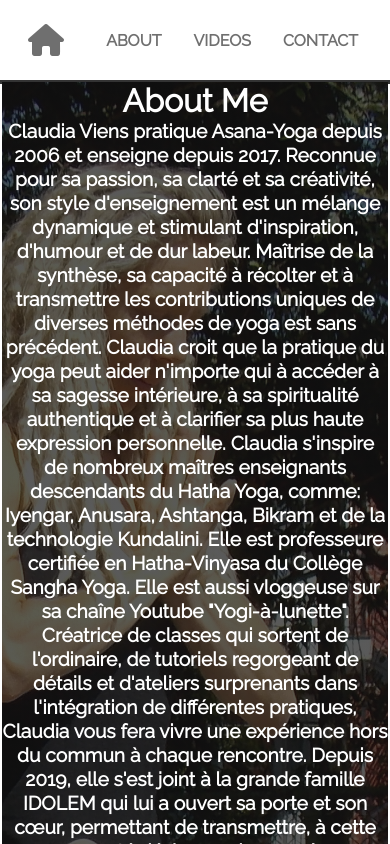
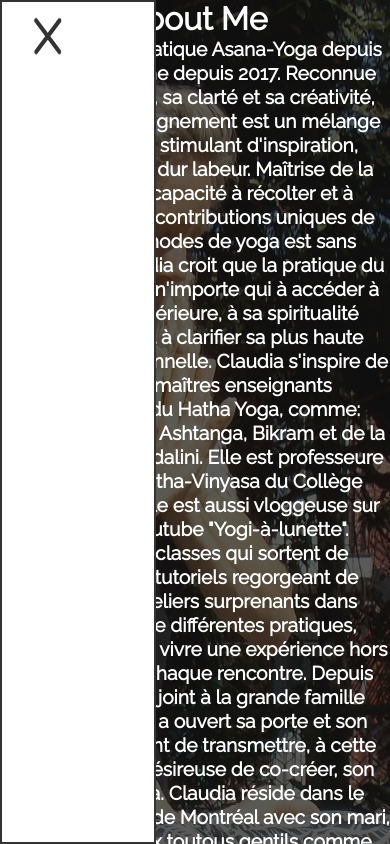
Before and after one commit to notayogilee/yogi-a-lunette-react, a React (Create React App) app: page /about in a window 390 px wide. Shown: the top 844 px of the page. Built offline with nearby package versions, Linux system fonts and the light colour scheme; a web font is replaced by a local one.

Commit message:
start sidebar

```diff
--- a/src/App.js
+++ b/src/App.js
@@ -14,6 +14,7 @@ const App = () =>
 
   <Router>
     <Navbar />
+    <Sidebar />
     <Switch>
       <Route exact path="/" component={Main} />
       <Route exact path="/about" component={About} />
--- a/src/components/Navbar.scss
+++ b/src/components/Navbar.scss
@@ -52,8 +52,8 @@
   }
 }
 
-// @media (max-width: 1024px) {
-//   #navbar {
-//     display: none;
-//   }
-// }
+@media (max-width: 1024px) {
+  #navbar {
+    display: none;
+  }
+}
--- a/src/components/Sidebar.js
+++ b/src/components/Sidebar.js
@@ -1,28 +1,47 @@
-import React, { useState } from 'react';
+import React, { Fragment, useState } from 'react';
 import { Link } from 'react-router-dom';
 import './Sidebar.scss';
 
 const Sidebar = () => {
 
   const [open, setOpen] = useState(false);
+  // const [hidden, setHidden] = useState(true);
 
   return (
-    <nav id="sidebar">
+
+    <div id="sidebar">
       <div className="container">
-        <a href="#" className="hamburger">
+        {!open &&
+          <a onClick={() => setOpen(true)} href="#" className="hamburger">
+            <div className="bar-1"></div>
+            <div className="bar-2"></div>
+            <div className="bar-3"></div>
+          </a>
+        }
+        {open &&
+          <Fragment>
+            <a onClick={() => setOpen(false)} href="#" className="hamburger">
               <div className="bar-1"></div>
               <div className="bar-2"></div>
               <div className="bar-3"></div>
             </a>
             <div className="side-list">
               <ul>
-            <li><Link to="/about" className="text">About</Link></li>
-            <li><Link to="/videos" className="text">Videos</Link></li>
-            <li><Link to="/Contact" className="text">Contact</Link></li>
+                <li><Link to="/about" >About</Link></li>
+                <li><Link to="/videos" >Videos</Link></li>
+                <li><Link to="/Contact" >Contact</Link></li>
               </ul>
             </div>
+            <div className="social">
+              <a href="https://www.facebook.com/pages/category/Yoga-Studio/Yogi-a-Lunette-252704625430721/" target="_blank" rel="noopener noreferrer"><i className="fab fa-facebook-square fa-2x"></i></a>
+              <a href="https://www.youtube.com/channel/UC9u2sGj3VZpR0KAGCF_BvUw" target="_blank" rel="noopener noreferrer"><i className="fab fa-youtube-square fa-2x"></i></a>
+              <a href="https://www.instagram.com/yogialunette/" target="_blank" rel="noopener noreferrer"><i className="fab fa-instagram-square fa-2x"></i></a>
+              <a href="https://www.linkedin.com/in/claudia-viens-8233b1aa/" target="_blank" rel="noopener noreferrer"><i className="fab fa-linkedin fa-2x"></i></a>
             </div>
-    </nav>
+          </Fragment>
+        }
+      </div>
+    </div>
   )
 }
 
--- a/src/components/Sidebar.scss
+++ b/src/components/Sidebar.scss
@@ -1,24 +1,54 @@
+#sidebar {
+  position: absolute;
+  top: 0;
+  // left: -40%;
+  width: 40%;
+  height: 100vh;
+  padding: 1rem;
+  border: solid 2px #333;
+  background: #fff;
+  z-index: 1;
+}
+
 .container {
+  position: relative;
   display: flex;
   flex-direction: column;
-  height: 90vh;
+  height: 100vh;
   width: 50%;
-  border: solid 2px #333;
 
   .hamnburger {
     display: inline;
+    position: fixed;
+  }
+
+  .bar-1,
+  .bar-2,
+  .bar-3 {
+    width: 50px;
+    border-bottom: solid 5px #333;
+    border-radius: 15px;
+    margin-top: 0.5rem;
   }
 
   .bar-1 {
     width: 50px;
-    border-bottom: solid 6px #333;
+    border-bottom: solid 5px #333;
+    border-radius: 15px;
     margin-top: 0.5rem;
+    transform: rotateY(44deg) rotate(44deg) translate(20%, 20%);
+    transition: transform 2s;
   }
-  .bar-2,
+  .bar-2 {
+    display: none;
+  }
   .bar-3 {
     width: 50px;
     border-bottom: solid 5px #333;
+    border-radius: 15px;
     margin-top: 0.5rem;
+    transform: rotateY(-44deg) rotate(-44deg) translate(17%, 17%);
+    transition: transform 2s;
   }
 }
 
--- /dev/null
+++ b/src/components/Spinner.js
@@ -0,0 +1,13 @@
+import React, { Fragment } from 'react';
+import spinner from '../img/spinner.gif';
+
+export default () => {
+  return (
+    <Fragment>
+      <img
+        src={spinner}
+        style={{ width: '200px', margin: 'auto', display: 'block' }}
+        alt="Loading..." />
+    </Fragment>
+  )
+}
--- a/src/components/Videos.js
+++ b/src/components/Videos.js
@@ -1,6 +1,7 @@
 import React, { Fragment, useState } from 'react';
 import ReactPlayer from 'react-player';
 import './Video.scss';
+import Spinner from './Spinner';
 
 const Videos = () => {
 
@@ -10,7 +11,9 @@ const Videos = () => {
 
 
   return (
-    <Fragment>
+
+
+    < Fragment >
       <div id="video" className={overlay}>
         <div className="video-inner">
           <h3>On S'Inspire de la Pratique Ashtanga</h3>
@@ -18,7 +21,7 @@ const Videos = () => {
             controls
             width="320"
             height="180"
-            url="http://www.youtube.com/watch?v=i0uQQFj8as0&t=1s"
+            url="https://www.youtube.com/watch?v=i0uQQFj8as0&t=1s"
           />
           {description && id === 1 &&
             <Fragment>
@@ -29,7 +32,7 @@ const Videos = () => {
                   controls
                   width="50vw"
                   height="50vh"
-                  url="http://www.youtube.com/watch?v=i0uQQFj8as0&t=1s"
+                  url="https://www.youtube.com/watch?v=i0uQQFj8as0&t=1s"
                 />
                 <p className="modal-description">55 minutes a la sauce "ASHTANGA"
               Une pratique dynamique conçue pour réveiller le corps et l'esprit. Inspirer par la série première, nommée: Yoga Chikitsa ( qui veut dire "yoga pour la santé ou yoga thérapie). Nous allons effleurer la série qui, traditionnelement prends entre 90 et 120 minutes a complêter. Je vous donnes des trucs, des variations et de l'humour pour y arrvier!! ;)</p>
@@ -47,7 +50,7 @@ const Videos = () => {
             controls
             width="320"
             height="180"
-            url="http://www.youtube.com/watch?v=lbN1JBbbNKs&t=1s"
+            url="https://www.youtube.com/watch?v=lbN1JBbbNKs&t=1s"
           />
           {description && id === 2 &&
             <Fragment>
@@ -770,7 +773,7 @@ const Videos = () => {
           }
         </div>
       </div>
-    </Fragment>
+    </Fragment >
   )
 }
 
```
Also changed, not shown: src/img/spinner.gif (added). Lines whose indentation alone changed are shown as unchanged.
